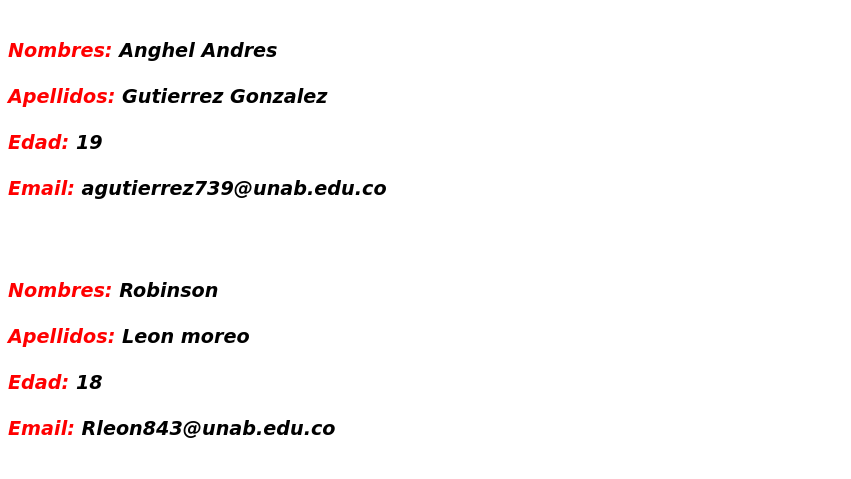
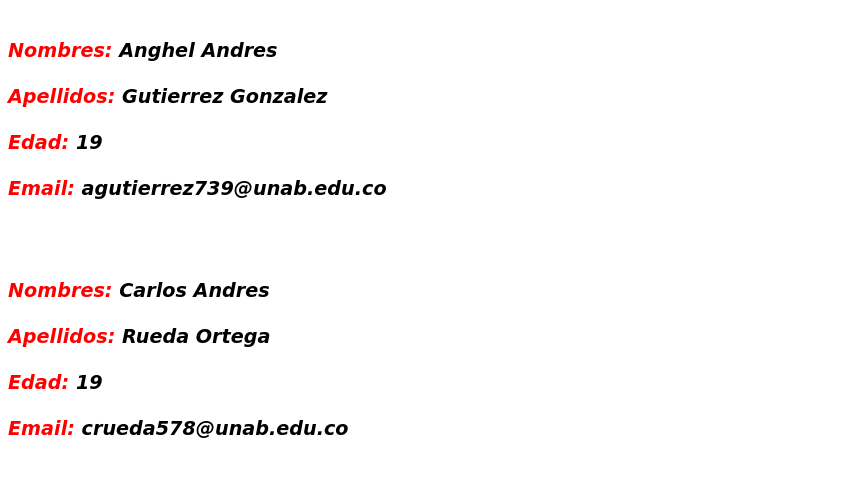
Before and after one commit to FateDGG/TallerGrupal, a plain HTML site: page index.html in a window 1280 px wide. Shown: the part 264-743 px from the top of the page, without its empty margins (0-851 px from the left). Drawn offline with Linux system fonts and the light colour scheme.

Commit message:
commit info carlos

```diff
--- a/index.html
+++ b/index.html
@@ -32,16 +32,16 @@
     <P>
         <br><B>
             <FONT COLOR="red">Nombres:
-        </B> </FONT>Robinson<br>
+        </B> </FONT>Carlos Andres<br>
         <br><B>
             <FONT COLOR="red">Apellidos:
-        </B> </FONT>Leon moreo<br>
+        </B> </FONT>Rueda Ortega<br>
         <br><B>
             <FONT COLOR="red">Edad:
-        </B> </FONT>18<br>
+        </B> </FONT>19<br>
         <br><B>
             <FONT COLOR="red">Email:
-        </B> </FONT>Rleon843@unab.edu.co<br>
+        </B> </FONT>crueda578@unab.edu.co<br>
         </br>
     </P>
     <p>
```
